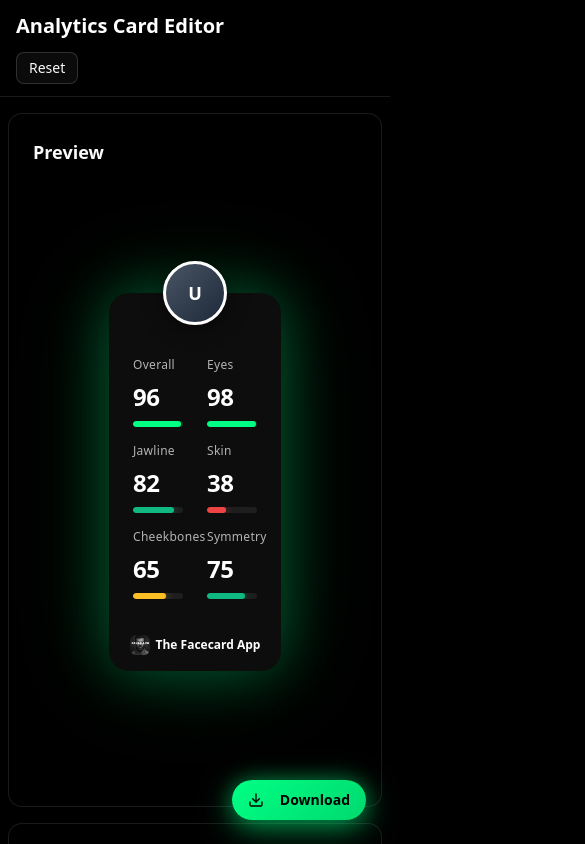
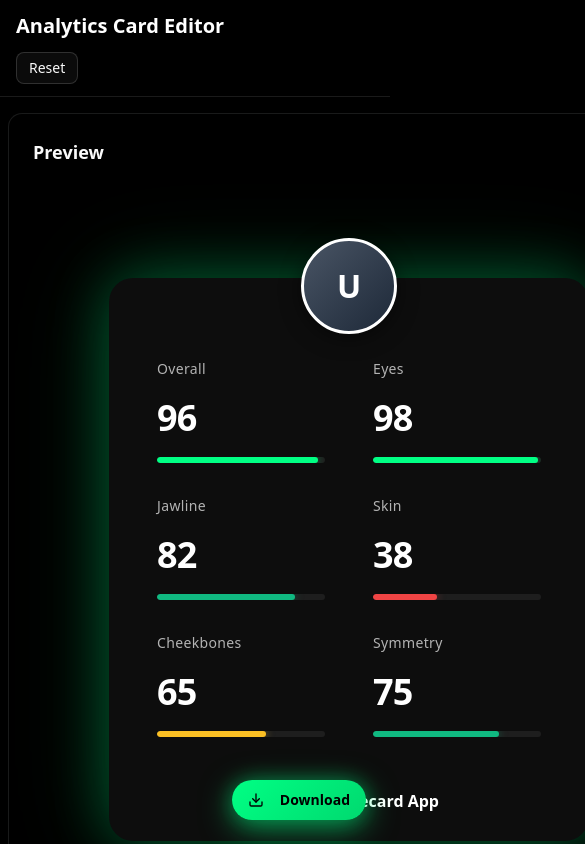
Before and after one commit to ChrolloAce/facecardmaker, a Next.js app: page / in a window 390 px wide. Shown: the top 844 px of the page, 585 px wide, since content can reach past the window. Built offline with nearby package versions, Linux system fonts and the light colour scheme.

Commit message:
Fix image export: display profile icon, correct card dimensions, and fix progress bar positioning

```diff
--- a/components/CardPreview.tsx
+++ b/components/CardPreview.tsx
@@ -44,38 +44,54 @@ export const CardPreview = React.forwardRef<HTMLDivElement, CardPreviewProps>(
         ref={ref}
         className={`relative mx-auto ${className}`}
         style={{
-          maxWidth: size === 'phone' ? '600px' : '360px',
+          width: '600px',
+          maxWidth: '100%',
           transform: size === 'thumbnail' ? `scale(${scale})` : undefined,
           transformOrigin: 'top center',
           padding: '80px 60px',
-          width: '100%',
         }}
       >
         {/* Card Container */}
         <div
-          className="relative w-full rounded-[20px] sm:rounded-[24px] shadow-2xl overflow-visible pt-10 sm:pt-12"
+          className="relative rounded-[24px] shadow-2xl overflow-visible pt-12"
           style={{
+            width: '480px',
+            maxWidth: '100%',
+            margin: '0 auto',
             backgroundColor: '#0D0D0D',
             boxShadow: '0 0 60px rgba(0, 255, 132, 0.3), 0 0 100px rgba(0, 255, 132, 0.15), 0 8px 32px rgba(0, 0, 0, 0.8)',
           }}
         >
           {/* Profile Image - Overlapping Top Edge */}
-          <div className="absolute -top-8 sm:-top-10 left-1/2 transform -translate-x-1/2 z-10">
+          <div
+            className="absolute z-10"
+            style={{
+              top: '-40px',
+              left: '50%',
+              transform: 'translateX(-50%)',
+            }}
+          >
             {state.avatarUrl ? (
               // eslint-disable-next-line @next/next/no-img-element
               <img
                 src={state.avatarUrl}
                 alt="Profile"
-                className="w-16 h-16 sm:w-20 md:w-24 sm:h-20 md:h-24 rounded-full object-cover"
+                crossOrigin="anonymous"
+                className="rounded-full object-cover"
                 style={{
+                  width: '96px',
+                  height: '96px',
                   border: '3px solid #FFFFFF',
                   boxShadow: '0 4px 20px rgba(0, 0, 0, 0.5)',
                 }}
               />
             ) : (
               <div
-                className="w-16 h-16 sm:w-20 md:w-24 sm:h-20 md:h-24 rounded-full flex items-center justify-center text-white text-lg sm:text-xl md:text-2xl font-bold bg-gradient-to-br from-gray-600 to-gray-800"
+                className="rounded-full flex items-center justify-center text-white font-bold bg-gradient-to-br from-gray-600 to-gray-800"
                 style={{
+                  width: '96px',
+                  height: '96px',
+                  fontSize: '32px',
                   border: '3px solid #FFFFFF',
                   boxShadow: '0 4px 20px rgba(0, 0, 0, 0.5)',
                 }}
@@ -86,38 +102,47 @@ export const CardPreview = React.forwardRef<HTMLDivElement, CardPreviewProps>(
           </div>
 
           {/* Card Body */}
-          <div className="px-6 sm:px-8 md:px-12 pt-6 sm:pt-8 pb-6 sm:pb-8">
+          <div style={{ padding: '32px 48px' }}>
             {/* Two Column Grid */}
-            <div className="grid grid-cols-2 gap-6 sm:gap-8 md:gap-12">
+            <div className="grid grid-cols-2" style={{ gap: '48px' }}>
               {/* Left Column */}
-              <div className="space-y-4 sm:space-y-6 md:space-y-8">
+              <div style={{ display: 'flex', flexDirection: 'column', gap: '32px' }}>
                 {leftColumn.map((stat) => {
                   const colors = getProgressColor(stat.value)
                   return (
-                    <div key={stat.id} className="space-y-2 sm:space-y-3">
+                    <div key={stat.id} style={{ display: 'flex', flexDirection: 'column', gap: '12px' }}>
                       {/* Label */}
                       <div
-                        className="text-xs sm:text-xs md:text-sm font-medium tracking-wide"
-                        style={{ color: '#B3B3B3' }}
+                        className="font-medium tracking-wide"
+                        style={{
+                          color: '#B3B3B3',
+                          fontSize: '14px',
+                        }}
                       >
                         {stat.label}
                       </div>
 
                       {/* Value */}
                       <div
-                        className="text-2xl sm:text-2xl md:text-3xl font-bold tracking-tight"
-                        style={{ color: '#FFFFFF' }}
+                        className="font-bold tracking-tight"
+                        style={{
+                          color: '#FFFFFF',
+                          fontSize: '36px',
+                        }}
                       >
                         {stat.value}
                       </div>
 
                       {/* Progress Bar */}
                       <div
-                        className="h-[6px] sm:h-[6px] rounded-full overflow-hidden"
-                        style={{ backgroundColor: '#1E1E1E' }}
+                        className="rounded-full overflow-hidden"
+                        style={{
+                          backgroundColor: '#1E1E1E',
+                          height: '6px',
+                        }}
                       >
                         <div
-                          className="h-full rounded-full transition-all duration-500"
+                          className="h-full rounded-full"
                           style={{
                             width: `${stat.value}%`,
                             backgroundColor: colors.bg,
@@ -131,34 +156,43 @@ export const CardPreview = React.forwardRef<HTMLDivElement, CardPreviewProps>(
               </div>
 
               {/* Right Column */}
-              <div className="space-y-4 sm:space-y-6 md:space-y-8">
+              <div style={{ display: 'flex', flexDirection: 'column', gap: '32px' }}>
                 {rightColumn.map((stat) => {
                   const colors = getProgressColor(stat.value)
                   return (
-                    <div key={stat.id} className="space-y-2 sm:space-y-3">
+                    <div key={stat.id} style={{ display: 'flex', flexDirection: 'column', gap: '12px' }}>
                       {/* Label */}
                       <div
-                        className="text-xs sm:text-xs md:text-sm font-medium tracking-wide"
-                        style={{ color: '#B3B3B3' }}
+                        className="font-medium tracking-wide"
+                        style={{
+                          color: '#B3B3B3',
+                          fontSize: '14px',
+                        }}
                       >
                         {stat.label}
                       </div>
 
                       {/* Value */}
                       <div
-                        className="text-2xl sm:text-2xl md:text-3xl font-bold tracking-tight"
-                        style={{ color: '#FFFFFF' }}
+                        className="font-bold tracking-tight"
+                        style={{
+                          color: '#FFFFFF',
+                          fontSize: '36px',
+                        }}
                       >
                         {stat.value}
                       </div>
 
                       {/* Progress Bar */}
                       <div
-                        className="h-[6px] sm:h-[6px] rounded-full overflow-hidden"
-                        style={{ backgroundColor: '#1E1E1E' }}
+                        className="rounded-full overflow-hidden"
+                        style={{
+                          backgroundColor: '#1E1E1E',
+                          height: '6px',
+                        }}
                       >
                         <div
-                          className="h-full rounded-full transition-all duration-500"
+                          className="h-full rounded-full"
                           style={{
                             width: `${stat.value}%`,
                             backgroundColor: colors.bg,
@@ -174,16 +208,31 @@ export const CardPreview = React.forwardRef<HTMLDivElement, CardPreviewProps>(
           </div>
 
           {/* Footer Brand */}
-          <div className="pb-4 sm:pb-6 pt-3 sm:pt-4 flex items-center justify-center gap-1.5 sm:gap-2">
+          <div
+            className="flex items-center justify-center"
+            style={{
+              paddingBottom: '24px',
+              paddingTop: '16px',
+              gap: '8px',
+            }}
+          >
             {/* eslint-disable-next-line @next/next/no-img-element */}
             <img
               src="/logo.jpg"
               alt="Logo"
-              className="w-5 h-5 sm:w-6 md:w-8 sm:h-6 md:h-8 rounded-sm object-cover"
+              crossOrigin="anonymous"
+              className="rounded-sm object-cover"
+              style={{
+                width: '32px',
+                height: '32px',
+              }}
             />
             <p
-              className="text-xs sm:text-sm md:text-base font-semibold"
-              style={{ color: '#FFFFFF' }}
+              className="font-semibold"
+              style={{
+                color: '#FFFFFF',
+                fontSize: '16px',
+              }}
             >
               {state.brandText}
             </p>
--- a/lib/export.ts
+++ b/lib/export.ts
@@ -1,4 +1,21 @@
 import { toPng, toSvg } from 'html-to-image'
+
+/**
+ * Wait for all images in element to load
+ */
+async function waitForImagesToLoad(element: HTMLElement): Promise<void> {
+  const images = element.querySelectorAll('img')
+  const promises = Array.from(images).map((img) => {
+    if (img.complete) return Promise.resolve()
+    return new Promise((resolve, reject) => {
+      img.onload = resolve
+      img.onerror = reject
+      // Set a timeout in case image fails to load
+      setTimeout(resolve, 3000)
+    })
+  })
+  await Promise.all(promises)
+}
 
 /**
  * Export a single card as PNG
@@ -8,11 +25,23 @@ export async function exportCardAsPNG(
   filename: string = 'facecard.png'
 ): Promise<void> {
   try {
+    // Wait for images to load
+    await waitForImagesToLoad(element)
+
+    // Add a small delay to ensure everything is rendered
+    await new Promise(resolve => setTimeout(resolve, 100))
+
     const dataUrl = await toPng(element, {
       quality: 1,
       pixelRatio: 3,
       cacheBust: true,
       backgroundColor: 'transparent',
+      width: 720,
+      height: 900,
+      style: {
+        transform: 'none',
+        margin: '0',
+      },
     })
 
     downloadDataUrl(dataUrl, filename)
```
